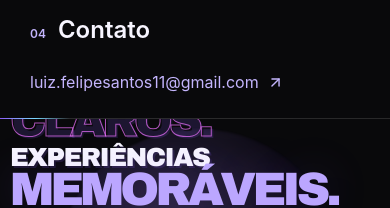
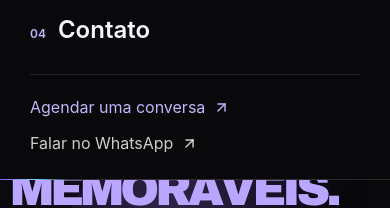
Before and after one commit to LuizFlipe/portfolio-luiz-felipe, a React (Vite) app: page / in a window 390 px wide. Both pictures are taken after a click on the button "Abrir menu". Shown: the part 235-443 px from the top of the page. Built offline with nearby package versions, Linux system fonts and the light colour scheme; no server answers.

Commit message:
Add files via upload

```diff
--- a/src/components/Layout.tsx
+++ b/src/components/Layout.tsx
@@ -2,7 +2,7 @@ import { ArrowUpRight, Menu, X } from "lucide-react";
 import { PropsWithChildren, useEffect, useState } from "react";
 import { Link, useLocation } from "react-router-dom";
 import MotionEffects from "./MotionEffects";
-import { emailUrl, siteConfig } from "../config/site";
+import { bookingUrl, siteConfig, whatsappUrl } from "../config/site";
 
 const nav = [
   { code: "01", label: "Projetos", href: "/#projetos" },
@@ -80,10 +80,12 @@ export default function Layout({ children }: PropsWithChildren) {
           </nav>
 
           <a
-            href={emailUrl("Contato pelo portfólio")}
+            href={bookingUrl()}
+            target="_blank"
+            rel="noreferrer"
             className="hud-contact hidden items-center gap-2 px-4 py-2 text-sm font-semibold md:flex"
           >
-            <span>Iniciar conversa</span>
+            <span>Agendar conversa</span>
             <ArrowUpRight size={16} />
           </a>
 
@@ -113,13 +115,26 @@ export default function Layout({ children }: PropsWithChildren) {
                   </Link>
                 )
               ))}
-              <a
-                href={emailUrl("Contato pelo portfólio")}
-                className="mt-2 inline-flex items-center gap-2 text-violet-300"
-              >
-                {siteConfig.email}
-                <ArrowUpRight size={17} />
-              </a>
+              <div className="mt-3 flex flex-col gap-3 border-t border-white/10 pt-5">
+                <a
+                  href={bookingUrl()}
+                  target="_blank"
+                  rel="noreferrer"
+                  className="inline-flex items-center gap-2 text-violet-300"
+                >
+                  Agendar uma conversa
+                  <ArrowUpRight size={17} />
+                </a>
+                <a
+                  href={whatsappUrl("Olá, Luiz! Vi seu portfólio e gostaria de conversar sobre um projeto.")}
+                  target="_blank"
+                  rel="noreferrer"
+                  className="inline-flex items-center gap-2 text-white/80"
+                >
+                  Falar no WhatsApp
+                  <ArrowUpRight size={17} />
+                </a>
+              </div>
             </nav>
           </div>
         )}
--- a/src/config/site.ts
+++ b/src/config/site.ts
@@ -1,13 +1,12 @@
 export const CONTACT_EMAIL = "luiz.felipesantos11@gmail.com";
-
-// TODO(Luiz): informe apenas os dígitos com DDI e DDD para abrir uma conversa direta.
-// Enquanto estiver vazio, o CTA abre o WhatsApp com a mensagem pronta para escolher um contato.
-export const WHATSAPP_NUMBER = "";
+export const WHATSAPP_NUMBER = "5511968585096";
+export const BOOKING_URL = "https://calendar.app.google/UwSDAo5NfowhqSDG7";
 
 export const siteConfig = {
   name: "Luiz Felipe",
   role: "Product Designer",
   email: CONTACT_EMAIL,
+  booking: BOOKING_URL,
   social: {
     linkedin: "https://www.linkedin.com/in/luiz-felipe-me/",
     instagram: "https://www.instagram.com/luiz.felipedesign",
@@ -25,10 +24,10 @@ export const siteConfig = {
 export const emailUrl = (subject?: string) =>
   `mailto:${CONTACT_EMAIL}${subject ? `?subject=${encodeURIComponent(subject)}` : ""}`;
 
-export const whatsappUrl = (message: string) => {
-  const destination = WHATSAPP_NUMBER ? `${WHATSAPP_NUMBER}` : "";
-  return `https://wa.me/${destination}?text=${encodeURIComponent(message)}`;
-};
+export const whatsappUrl = (message: string) =>
+  `https://wa.me/${WHATSAPP_NUMBER}?text=${encodeURIComponent(message)}`;
+
+export const bookingUrl = () => BOOKING_URL;
 
 export const spotifyTrackUrl = (trackId: string) =>
   `https://open.spotify.com/track/${trackId}`;
--- a/src/pages/Home.tsx
+++ b/src/pages/Home.tsx
@@ -14,7 +14,7 @@ import { Link } from "react-router-dom";
 import Layout from "../components/Layout";
 import ProjectVisual from "../components/ProjectVisual";
 import Seo from "../components/Seo";
-import { emailUrl, siteConfig, whatsappUrl } from "../config/site";
+import { bookingUrl, siteConfig, whatsappUrl } from "../config/site";
 import { brands, cases, experience } from "../data/portfolio";
 
 const selectedSlugs = [
@@ -263,8 +263,14 @@ export default function Home() {
                 Conversar sobre meu negócio
                 <ArrowUpRight size={18} />
               </a>
-              <a href={emailUrl("Projeto para negócio local")} className="contact-button">
-                Prefiro e-mail
+              <a
+                href={bookingUrl()}
+                target="_blank"
+                rel="noreferrer"
+                className="contact-button"
+              >
+                Agendar uma conversa
+                <CalendarCheck size={18} />
               </a>
             </div>
           </div>
@@ -315,9 +321,22 @@ export default function Home() {
             <div className="relative z-10">
               <span className="section-label border-white/20 text-white/60">05 / CONTATO</span>
               <h2>TEM UM PROBLEMA<br />INTERESSANTE PARA<br /><span>RESOLVER?</span></h2>
-              <div className="mt-10 flex flex-col gap-4 sm:flex-row">
-                <a href={emailUrl("Contato pelo portfólio")} className="contact-button primary">
-                  Vamos conversar <ArrowUpRight size={18} />
+              <div className="mt-10 flex flex-col gap-4 sm:flex-row sm:flex-wrap">
+                <a
+                  href={bookingUrl()}
+                  target="_blank"
+                  rel="noreferrer"
+                  className="contact-button primary"
+                >
+                  Agendar uma conversa <CalendarCheck size={18} />
+                </a>
+                <a
+                  href={whatsappUrl("Olá, Luiz! Vi seu portfólio e gostaria de conversar sobre um projeto.")}
+                  target="_blank"
+                  rel="noreferrer"
+                  className="contact-button"
+                >
+                  WhatsApp <ArrowUpRight size={18} />
                 </a>
                 <a href={siteConfig.social.linkedin} target="_blank" rel="noreferrer" className="contact-button">
                   LinkedIn <ArrowUpRight size={18} />
```
Also changed, not shown: 2 other files (tests, documents, lock files or other folders).
